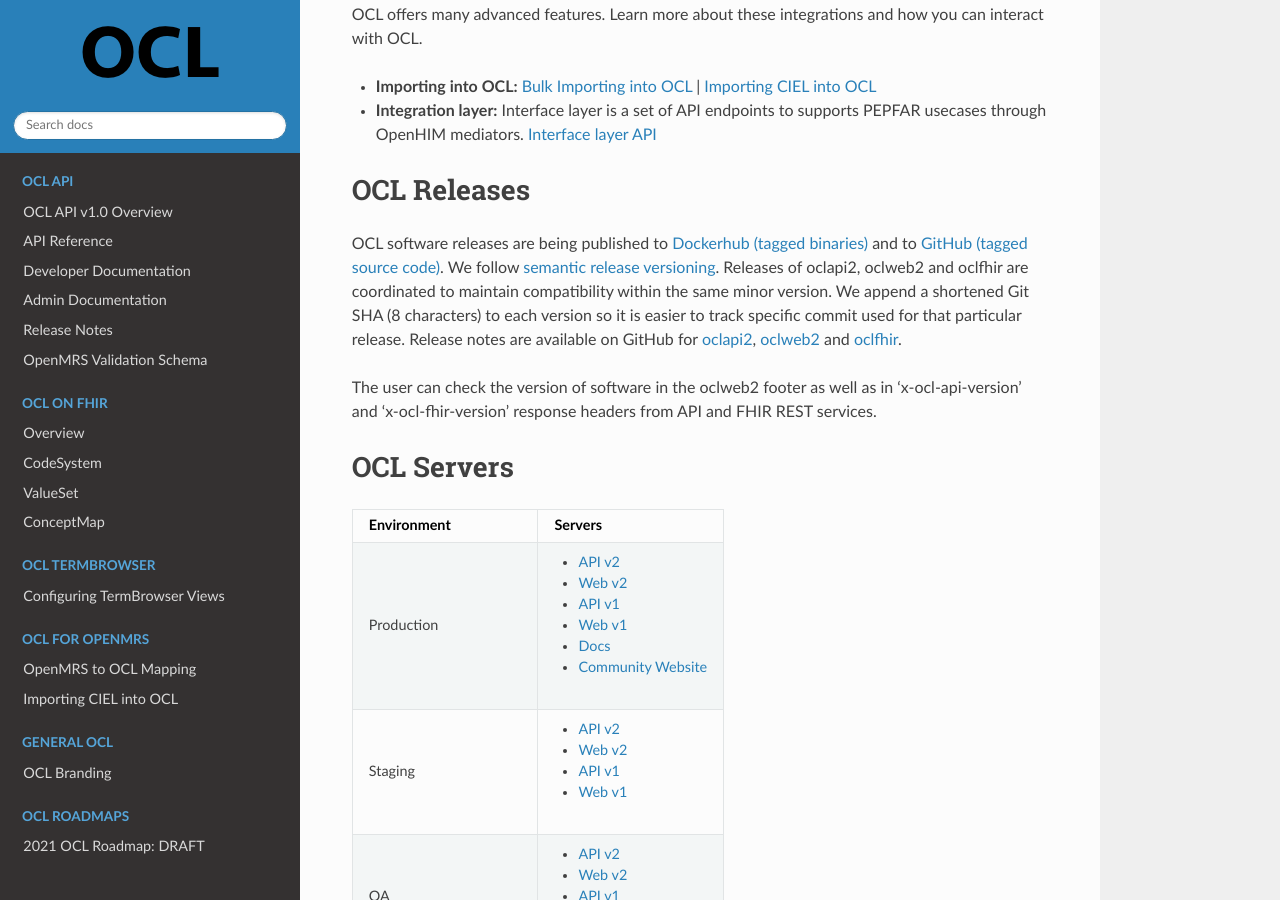
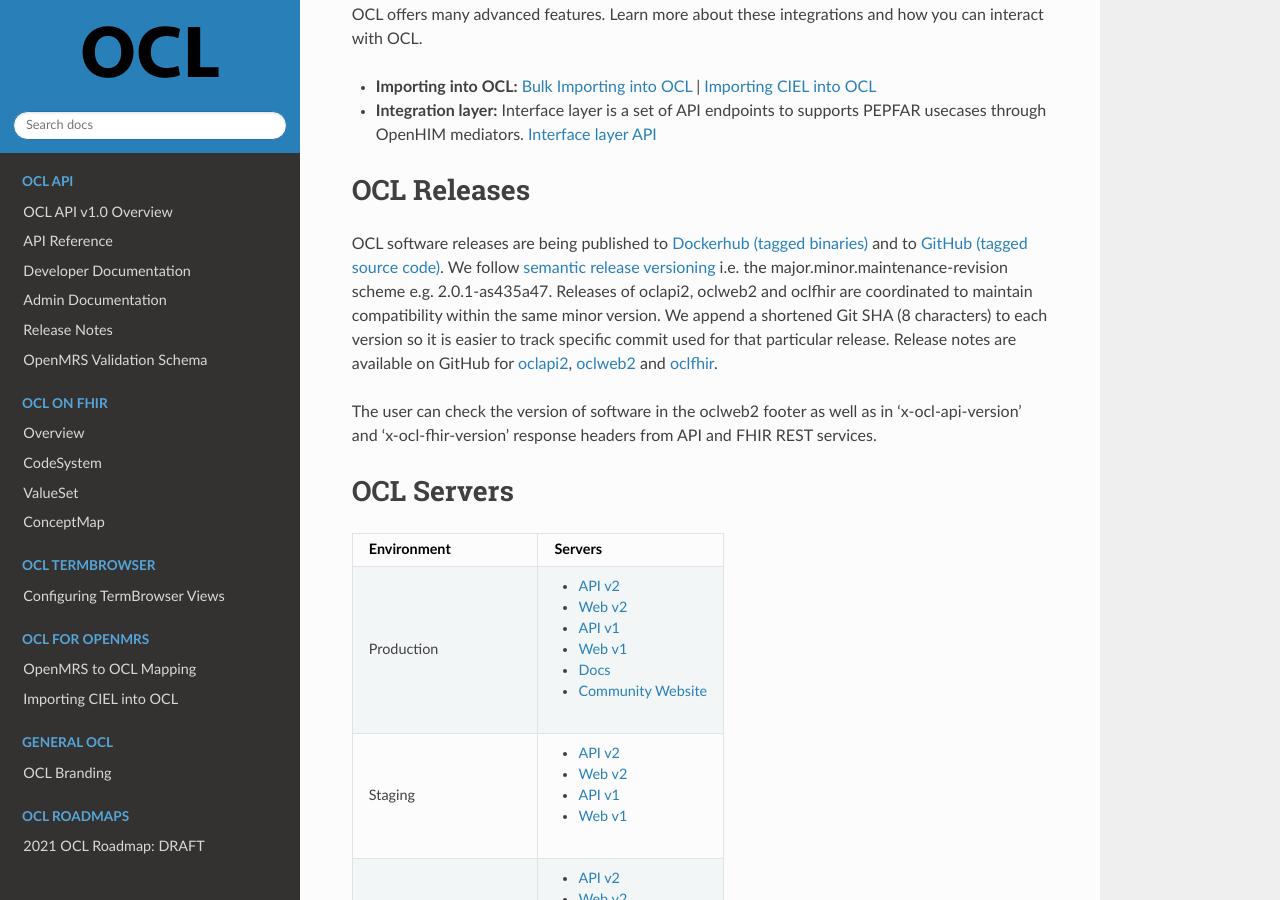
Before and after one commit to OpenConceptLab/ocl-docs, a Sphinx documentation site: the page built from docs/source/index.rst, in a window 1280 px wide and 900 px high, scrolled down 1046 px. Built offline with Sphinx 7.4.7 and the Read the Docs theme 2.0.0, drawn with Linux system fonts in a browser that asks for light colours.

Commit message:
Update index.rst

```diff
--- a/docs/source/index.rst
+++ b/docs/source/index.rst
@@ -36,7 +36,7 @@
 OCL Releases
 ------------
 
-OCL software releases are being published to `Dockerhub (tagged binaries) <https://hub.docker.com/u/openconceptlab>`_ and to `GitHub (tagged source code) <https://github.com/OpenConceptLab>`_. We follow `semantic release versioning <https://semver.org/>`_. Releases of oclapi2, oclweb2 and oclfhir are coordinated to maintain compatibility within the same minor version. We append a shortened Git SHA (8 characters) to each version so it is easier to track specific commit used for that particular release. Release notes are available on GitHub for `oclapi2 <https://github.com/OpenConceptLab/oclapi2/releases>`_, `oclweb2 <https://github.com/OpenConceptLab/oclweb2/releases>`_ and `oclfhir <https://github.com/OpenConceptLab/oclfhir/releases>`_.
+OCL software releases are being published to `Dockerhub (tagged binaries) <https://hub.docker.com/u/openconceptlab>`_ and to `GitHub (tagged source code) <https://github.com/OpenConceptLab>`_. We follow `semantic release versioning <https://semver.org/>`_ i.e. the major.minor.maintenance-revision scheme e.g. 2.0.1-as435a47. Releases of oclapi2, oclweb2 and oclfhir are coordinated to maintain compatibility within the same minor version. We append a shortened Git SHA (8 characters) to each version so it is easier to track specific commit used for that particular release. Release notes are available on GitHub for `oclapi2 <https://github.com/OpenConceptLab/oclapi2/releases>`_, `oclweb2 <https://github.com/OpenConceptLab/oclweb2/releases>`_ and `oclfhir <https://github.com/OpenConceptLab/oclfhir/releases>`_.
 
 The user can check the version of software in the oclweb2 footer as well as in 'x-ocl-api-version' and 'x-ocl-fhir-version' response headers from API and FHIR REST services.
 
```
